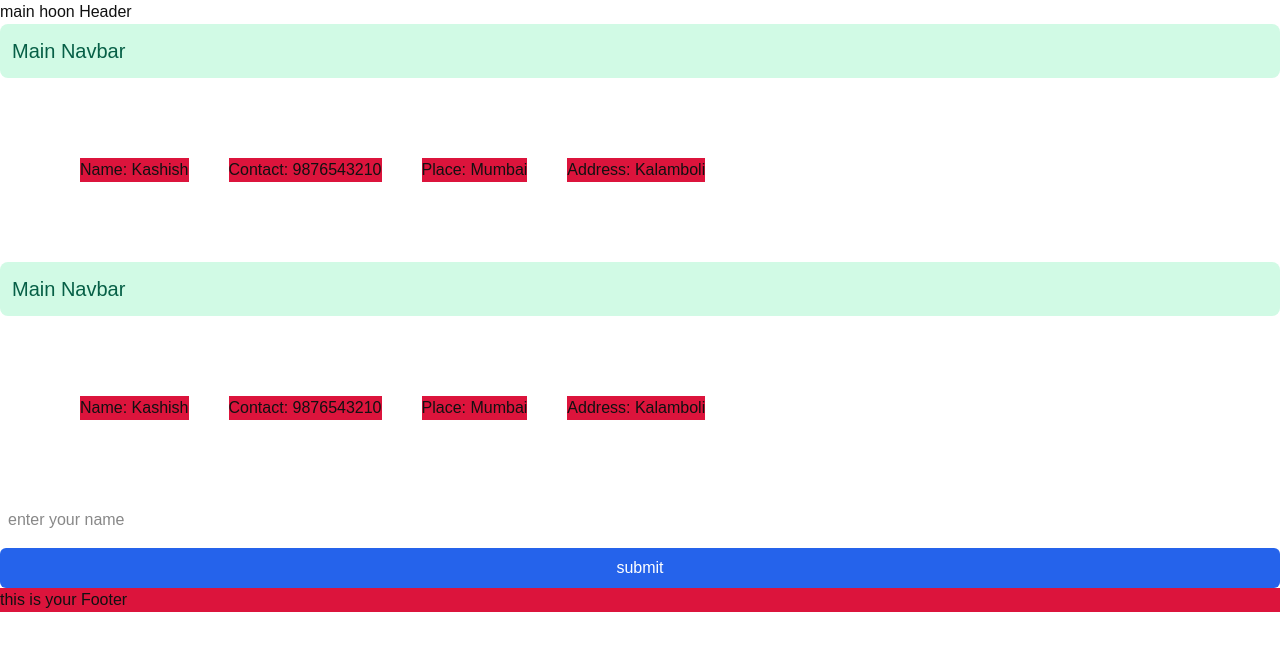
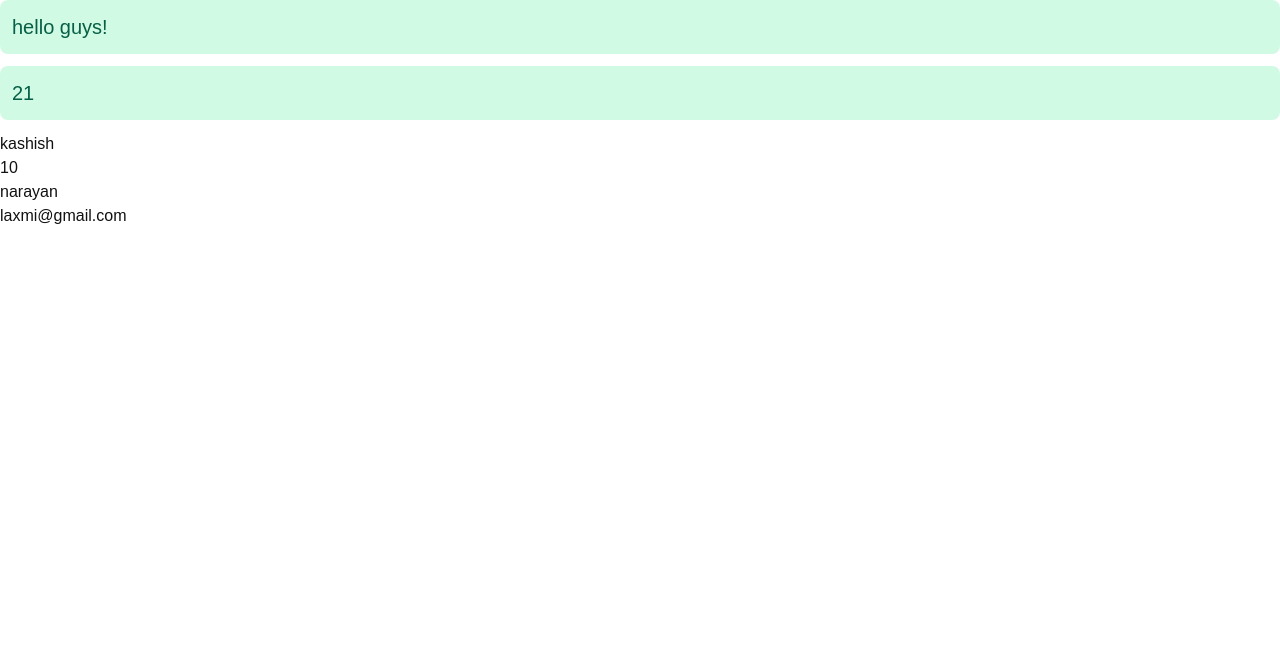
Before and after one commit to kashishdubey11092005-droid/React, a React (Vite) app in the folder my-app/: page / in a window 1280 px wide. Shown: the top 650 px of the page. Built offline with nearby package versions, Linux system fonts and the light colour scheme.

Commit message:
flow understanding

```diff
--- a/my-app/src/App.jsx
+++ b/my-app/src/App.jsx
@@ -11,39 +11,62 @@
 // }
 
 // export default App;
-import React, { useState } from "react";
-import Header from "./Header";
-import Navbar from "./Navbar";
-import Footer from "./Footer";
+// import React, { useState } from "react";
+// import Header from "./Header";
+// import Navbar from "./Navbar";
+// import Footer from "./Footer";
 
+// const App = () => {
+//   const [user, setUser] = useState("");
+
+//   const submitHandler = (e) => {
+//     e.preventDefault();
+//     console.log(user);
+//     setUser("");
+//   };
+
+//   return (
+//     <div>
+//       <Header />
+//       <Navbar />
+//       <Navbar />
+
+//       <form onSubmit={submitHandler}>
+//         <input
+//           value={user}
+//           onChange={(e) => setUser(e.target.value)}
+//           type="text"
+//           placeholder="enter your name"
+//         />
+
+//         <button>submit</button>
+//       </form>
+//       <Footer />
+//     </div>
+//   );
+// };
+
+// export default App;
+import React from 'react';
 const App = () => {
-  const [user, setUser] = useState("");
 
-  const submitHandler = (e) => {
-    e.preventDefault();
-    console.log(user);
-    setUser("");
-  };
+const name = "kashish";
+const num = 10;
+const person ={
+  name : 'narayan',
+  gmail :'laxmi@gmail.com'
+}
+return (
+  <div>
+    <h1> hello guys!</h1>
+    <h1> {11+10}</h1>
 
-  return (
-    <div>
-      <Header />
-      <Navbar />
-      <Navbar />
-
-      <form onSubmit={submitHandler}>
-        <input
-          value={user}
-          onChange={(e) => setUser(e.target.value)}
-          type="text"
-          placeholder="enter your name"
-        />
-
-        <button>submit</button>
-      </form>
-      <Footer />
-    </div>
-  );
-};
+    <p> {name}</p>
+    <p> {num}</p>
+    <p> {person.name}</p>
+    <p> {person.gmail}</p>
+ </div>
+)
+}
 
 export default App;
```
